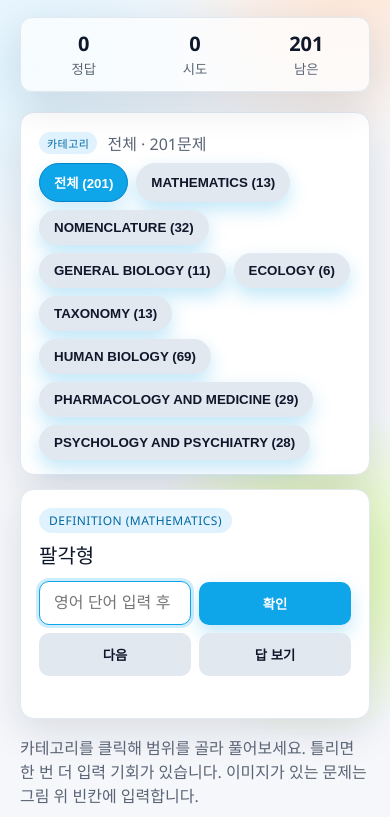
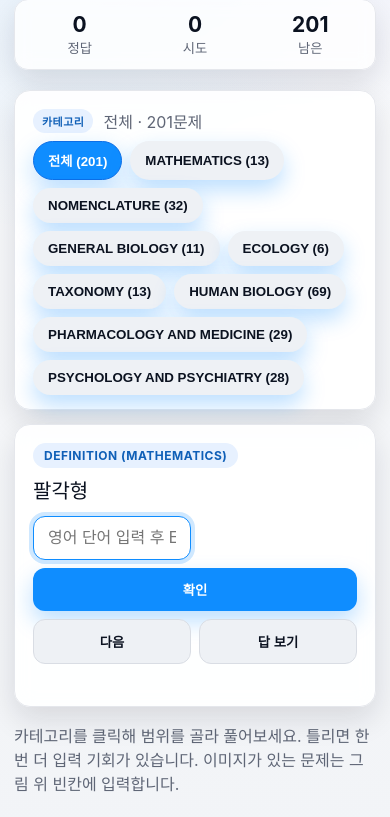
Before and after one commit to s0ooo0k/word-master, a plain HTML site: page index.html in a window 390 px wide. Shown: the part 133-950 px from the top of the page. Drawn offline with Linux system fonts and the light colour scheme; a web font is replaced by a local one.

Commit message:
design: 전체 디자인 일부 수정

```diff
--- a/style.css
+++ b/style.css
@@ -1,12 +1,15 @@
+@import url("https://cdn.jsdelivr.net/gh/orioncactus/pretendard/dist/web/static/pretendard.css");
+
 :root {
-  --bg: #f5f7fb;
-  --panel: #ffffff;
-  --text: #0f172a;
-  --muted: #5b6475;
-  --accent: #0ea5e9;
-  --accent-2: #f97316;
-  --shadow: 0 12px 40px rgba(15, 23, 42, 0.12);
-  --radius: 14px;
+  --bg: #f5f6f8;
+  --panel: rgba(255, 255, 255, 0.92);
+  --text: #0b1220;
+  --muted: #5f6676;
+  --accent: #0f8dff;
+  --accent-2: #9aa3b5;
+  --border: #e5e7ec;
+  --shadow: 0 12px 30px rgba(15, 18, 32, 0.12);
+  --radius: 16px;
 }
 
 *,
@@ -18,16 +21,16 @@
 body {
   margin: 0;
   min-height: 100vh;
-  font-family: "Segoe UI", "Noto Sans KR", "Malgun Gothic", sans-serif;
+  font-family: "Pretendard", -apple-system, BlinkMacSystemFont, "Segoe UI", "Noto Sans KR", sans-serif;
   color: var(--text);
-  background: radial-gradient(circle at 10% 20%, #e0f4ff 0, transparent 25%),
-    radial-gradient(circle at 90% 10%, #ffe6d5 0, transparent 20%),
-    radial-gradient(circle at 80% 70%, #d9f99d 0, transparent 22%),
-    var(--bg);
+  background: radial-gradient(circle at 20% 10%, rgba(15, 141, 255, 0.08), transparent 30%),
+    radial-gradient(circle at 80% 0%, rgba(141, 149, 255, 0.1), transparent 26%),
+    linear-gradient(180deg, #f9fafc 0%, #f2f4f7 100%);
+  -webkit-font-smoothing: antialiased;
 }
 
 .page {
-  max-width: 960px;
+  max-width: 980px;
   margin: 32px auto 64px;
   padding: 0 20px;
 }
@@ -44,6 +47,7 @@ body {
   margin: 6px 0 4px;
   font-size: 36px;
   letter-spacing: -0.5px;
+  font-weight: 700;
 }
 
 .hero .lede {
@@ -57,17 +61,19 @@ body {
   font-size: 11px;
   color: var(--accent-2);
   margin: 0;
+  font-weight: 600;
 }
 
 .stats {
   display: grid;
   grid-template-columns: repeat(3, minmax(90px, 1fr));
   gap: 10px;
-  background: rgba(255, 255, 255, 0.7);
-  border: 1px solid #e2e8f0;
-  border-radius: 12px;
+  background: rgba(255, 255, 255, 0.8);
+  border: 1px solid var(--border);
+  border-radius: 14px;
   padding: 12px;
   box-shadow: var(--shadow);
+  backdrop-filter: blur(8px);
 }
 
 .stats div {
@@ -77,7 +83,7 @@ body {
 .stats span {
   display: block;
   font-weight: 700;
-  font-size: 20px;
+  font-size: 21px;
 }
 
 .stats small {
@@ -86,10 +92,11 @@ body {
 
 .card {
   background: var(--panel);
-  border: 1px solid #e2e8f0;
+  border: 1px solid var(--border);
   box-shadow: var(--shadow);
   border-radius: var(--radius);
   padding: 18px 18px 14px;
+  backdrop-filter: blur(10px);
 }
 
 .prompt {
@@ -98,17 +105,18 @@ body {
 
 .label {
   display: inline-block;
-  padding: 4px 10px;
+  padding: 5px 11px;
   border-radius: 999px;
-  background: #e0f2fe;
-  color: #0369a1;
+  background: #e7f1ff;
+  color: #0f5fb7;
   font-size: 12px;
   letter-spacing: 0.5px;
   text-transform: uppercase;
+  font-weight: 700;
 }
 
 .label.slim {
-  padding: 3px 8px;
+  padding: 4px 9px;
   font-size: 11px;
 }
 
@@ -136,23 +144,24 @@ body {
 .chip {
   padding: 9px 14px;
   border-radius: 999px;
-  background: #e2e8f0;
+  background: #eef1f5;
   color: var(--text);
   border: 1px solid transparent;
   cursor: pointer;
   transition: background 0.15s ease, color 0.15s ease, border 0.15s ease, transform 0.1s ease;
+  font-weight: 600;
 }
 
 .chip:hover {
   transform: translateY(-1px);
-  background: #dbeafe;
+  background: #e3e8ee;
 }
 
 .chip.active {
-  background: #0ea5e9;
+  background: #0f8dff;
   color: #fff;
-  border-color: #0284c7;
-  box-shadow: 0 8px 18px rgba(14, 165, 233, 0.2);
+  border-color: #0d6fe6;
+  box-shadow: 0 10px 24px rgba(15, 141, 255, 0.28);
 }
 
 #prompt-text {
@@ -167,10 +176,11 @@ body {
 
 .image-wrapper {
   position: relative;
-  border: 1px solid #e2e8f0;
+  border: 1px solid var(--border);
   border-radius: 12px;
   overflow: hidden;
   background: #f8fafc;
+  box-shadow: inset 0 1px 0 rgba(255, 255, 255, 0.6);
 }
 
 #prompt-image {
@@ -192,9 +202,9 @@ body {
 .hotspot input {
   padding: 6px 8px;
   border-radius: 8px;
-  border: 1px solid #cbd5e1;
-  background: rgba(255, 255, 255, 0.9);
-  box-shadow: 0 6px 16px rgba(15, 23, 42, 0.14);
+  border: 1px solid #cbd1dc;
+  background: rgba(255, 255, 255, 0.92);
+  box-shadow: 0 8px 18px rgba(15, 18, 32, 0.16);
   font-size: 14px;
   min-width: 120px;
 }
@@ -210,33 +220,35 @@ body {
 input[type="text"] {
   width: 100%;
   padding: 12px 14px;
-  border-radius: 10px;
-  border: 1px solid #cbd5e1;
+  border-radius: 12px;
+  border: 1px solid #cfd5df;
   font-size: 16px;
-  transition: border-color 0.15s ease, box-shadow 0.15s ease;
+  transition: border-color 0.15s ease, box-shadow 0.15s ease, background 0.15s ease;
+  background: #f9fafb;
 }
 
 input[type="text"]:focus {
   outline: none;
   border-color: var(--accent);
-  box-shadow: 0 0 0 3px rgba(14, 165, 233, 0.2);
+  box-shadow: 0 0 0 4px rgba(15, 141, 255, 0.2);
+  background: #fff;
 }
 
 button {
   padding: 12px 14px;
-  border-radius: 10px;
+  border-radius: 12px;
   border: none;
   background: var(--accent);
   color: #fff;
-  font-weight: 600;
+  font-weight: 700;
   cursor: pointer;
   transition: transform 0.1s ease, box-shadow 0.15s ease, background 0.15s ease;
-  box-shadow: 0 8px 18px rgba(14, 165, 233, 0.25);
+  box-shadow: 0 10px 22px rgba(15, 141, 255, 0.28);
 }
 
 button:hover {
   transform: translateY(-1px);
-  background: #0284c7;
+  background: #0d7ae0;
 }
 
 button:active {
@@ -244,9 +256,10 @@ button:active {
 }
 
 button.ghost {
-  background: #e2e8f0;
+  background: #eef1f5;
   color: var(--text);
   box-shadow: none;
+  border: 1px solid #d9dde4;
 }
 
 button:disabled {
@@ -257,16 +270,16 @@ button:disabled {
 
 .feedback {
   min-height: 20px;
-  font-weight: 600;
+  font-weight: 700;
   margin-top: 6px;
 }
 
 .feedback.success {
-  color: #0f766e;
+  color: #0f7b58;
 }
 
 .feedback.error {
-  color: #e11d48;
+  color: #d92b3a;
 }
 
 .hidden {
@@ -279,6 +292,11 @@ button:disabled {
 }
 
 @media (max-width: 720px) {
+  .page {
+    margin: 20px auto 40px;
+    padding: 0 14px;
+  }
+
   .hero {
     flex-direction: column;
   }
@@ -291,6 +309,10 @@ button:disabled {
     grid-template-columns: 1fr 1fr;
   }
 
+  #check-btn {
+    grid-column: span 2;
+  }
+
   #next-btn,
   #reveal-btn {
     grid-column: span 1;
```
